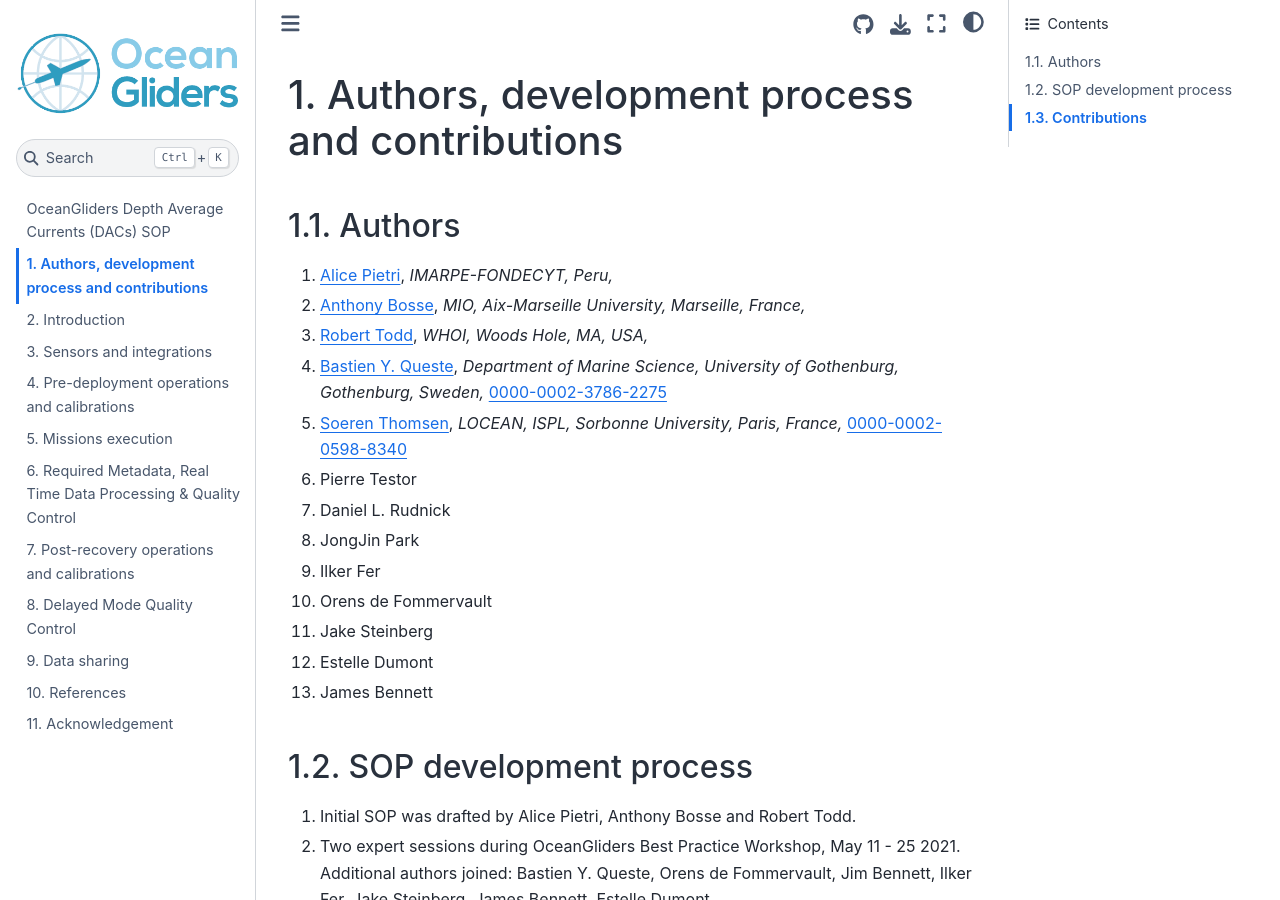
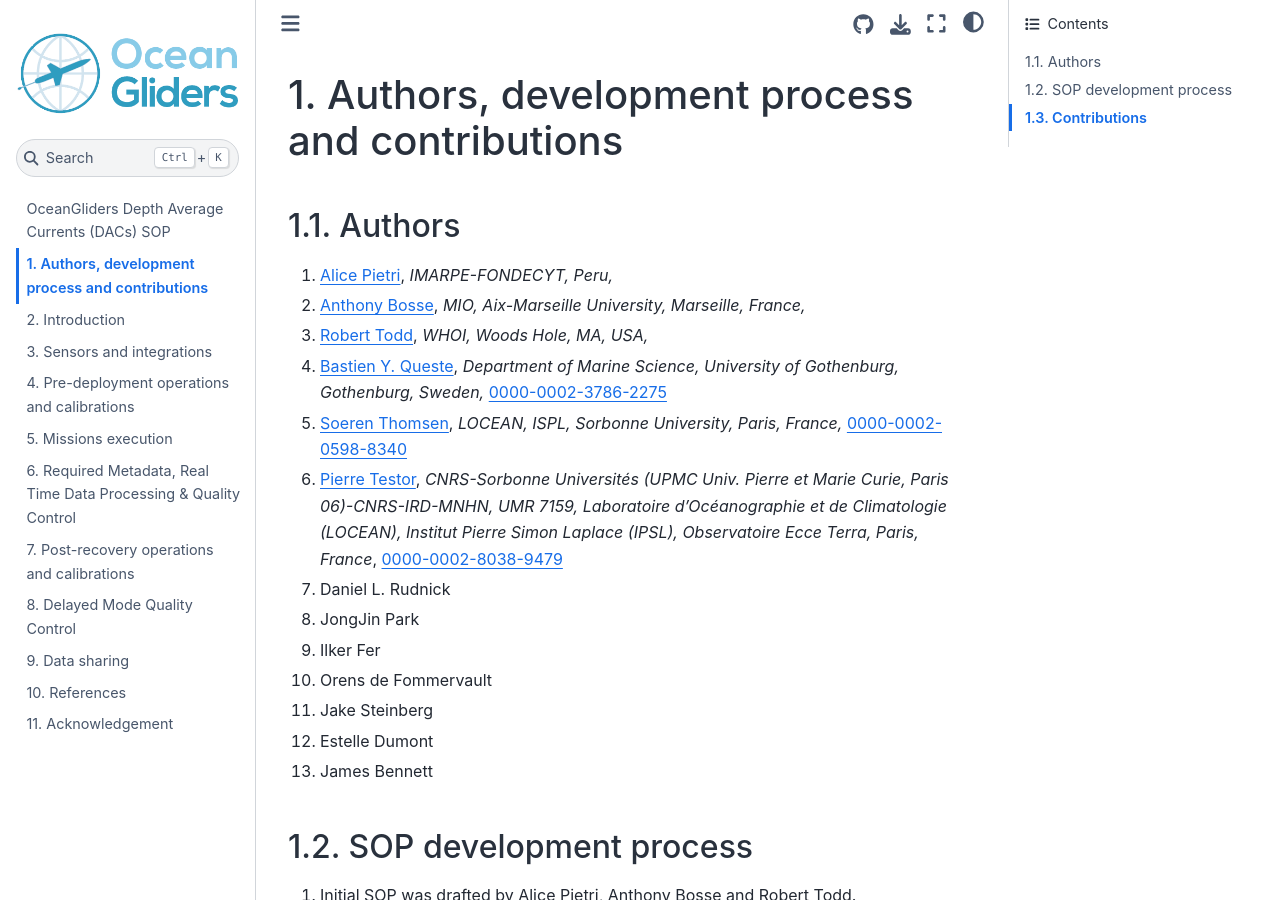
Before and after one commit to OceanGlidersCommunity/DepthAverageCurrents_SOP, a Jupyter Book: the page built from sections/authors_SOP_development_process.md, in a window 1280 px wide and 900 px high. Built offline with Jupyter Book 1.0.4 settings and Sphinx 7.4.7 and the Sphinx Book theme 1.1.4, drawn with Linux system fonts in a browser that asks for light colours.

Commit message:
add Pierre Testor affilitation

```diff
--- a/sections/authors_SOP_development_process.md
+++ b/sections/authors_SOP_development_process.md
@@ -6,7 +6,7 @@
   3. [Robert Todd](https://github.com/rtodd-WHOI), *WHOI, Woods Hole, MA, USA,*
   4. [Bastien Y. Queste](https://github.com/bastienqueste), *Department of Marine Science, University of Gothenburg, Gothenburg, Sweden,* [0000-0002-3786-2275](https://orcid.org/0000-0002-3786-2275)
   1. [Soeren Thomsen](https://github.com/soerenthomsen), *LOCEAN, ISPL, Sorbonne University, Paris, France,* [0000-0002-0598-8340](https://orcid.org/0000-0002-0598-8340)
-  2. Pierre Testor
+  2. [Pierre Testor](https://github.com/ptestor), *CNRS-Sorbonne Universités (UPMC Univ. Pierre et Marie Curie, Paris 06)-CNRS-IRD-MNHN, UMR 7159, Laboratoire d’Océanographie et de Climatologie (LOCEAN), Institut Pierre Simon Laplace (IPSL), Observatoire Ecce Terra, Paris, France*, [0000-0002-8038-9479](https://orcid.org/0000-0002-8038-9479)
   3. Daniel L. Rudnick
   4. JongJin Park
   5. Ilker Fer
```
